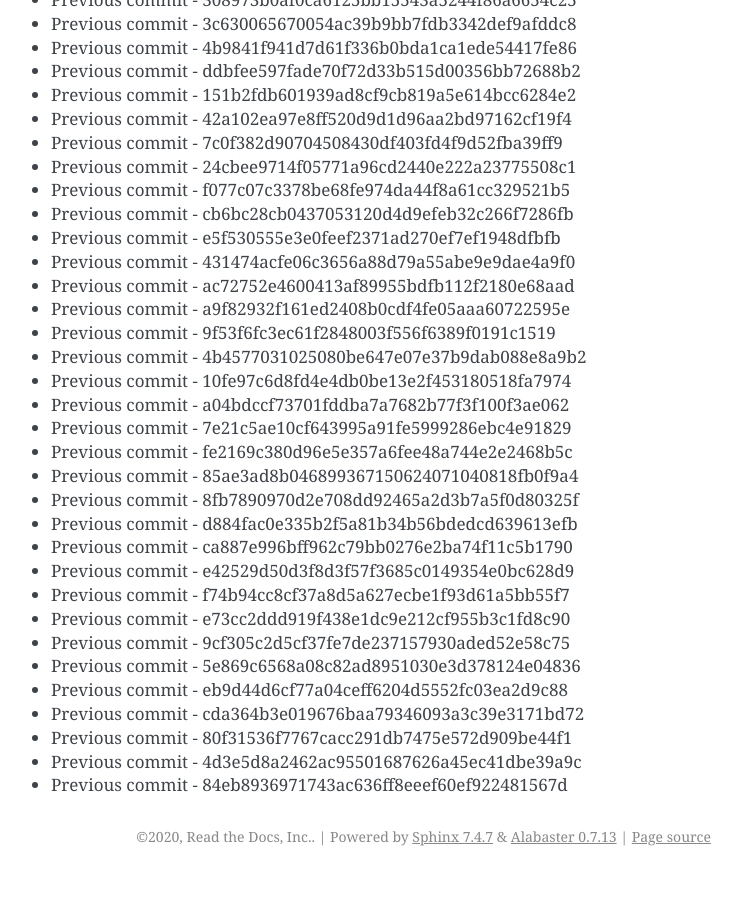
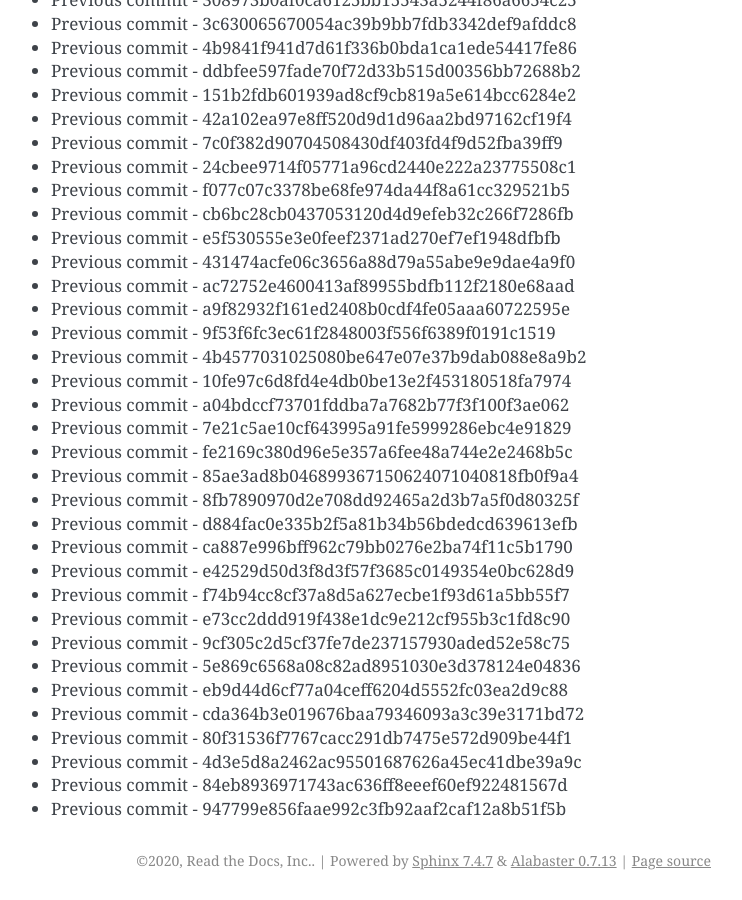
Before and after one commit to readthedocs/rtd-git-stresstest, a Sphinx documentation site: the page built from docs/updates.rst, in a window 1280 px wide and 900 px high, scrolled down 7390 px. Shown: the whole window, without its empty margins (399-1141 px from the left). Built offline with Sphinx 7.4.7, drawn with Linux system fonts in a browser that asks for light colours; before the commit the page ends 8266 px from its top, so only the background shows below that.

Commit message:
Generating commit from previous: 947799e856faae992c3fb92aaf2caf12a8b51f5b

```diff
--- a/docs/updates.rst
+++ b/docs/updates.rst
@@ -342,3 +342,4 @@ It can be tested for any performance characteristics.
 * Previous commit - 80f31536f7767cacc291db7475e572d909be44f1
 * Previous commit - 4d3e5d8a2462ac95501687626a45ec41dbe39a9c
 * Previous commit - 84eb8936971743ac636ff8eeef60ef922481567d
+* Previous commit - 947799e856faae992c3fb92aaf2caf12a8b51f5b
```
